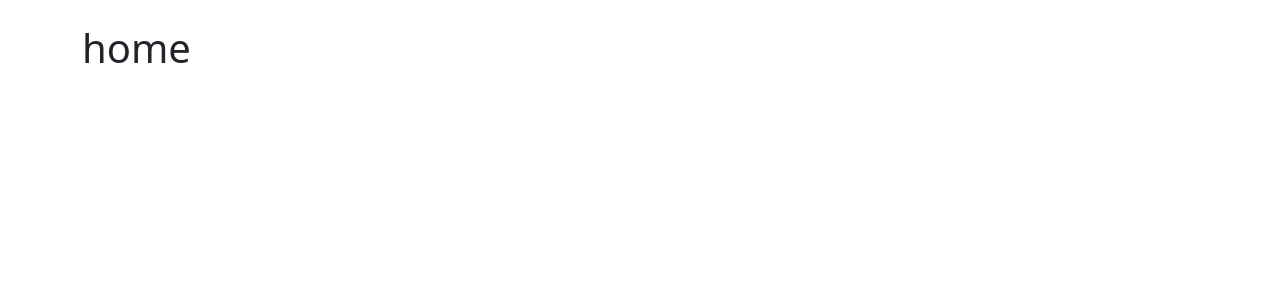
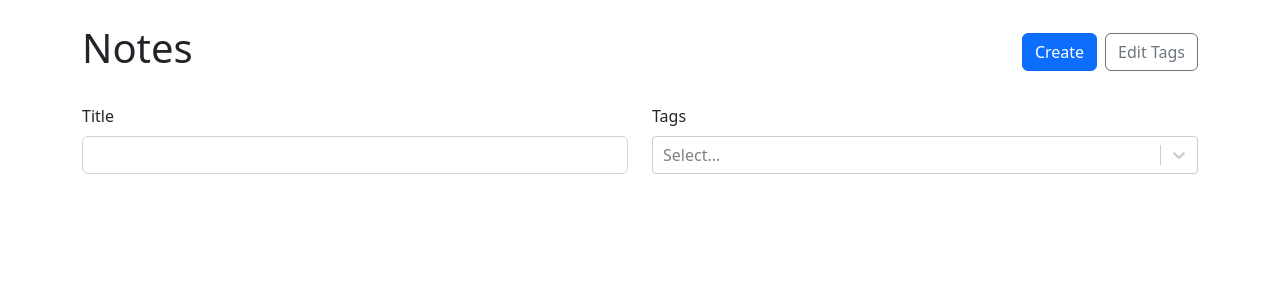
Before and after one commit to asherman-ca/1stTypeScriptProj, a React (Vite) app: page / in a window 1280 px wide. Shown: the top 300 px of the page. Built offline with nearby package versions, Linux system fonts and the light colour scheme.

Commit message:
note card

```diff
--- a/src/App.tsx
+++ b/src/App.tsx
@@ -1,12 +1,13 @@
 import 'bootstrap/dist/css/bootstrap.min.css';
 import { useMemo } from 'react';
-import { Container } from 'react-bootstrap';
+import { Container, Tab } from 'react-bootstrap';
 import { Routes, Route, Navigate } from 'react-router-dom';
 import { v4 as uuidV4 } from 'uuid';
 
+import { useLocalStorage } from './useLocalStorage';
 import EditNote from './Components/EditNote';
 import NewNote from './Components/NewNote';
-import { useLocalStorage } from './useLocalStorage';
+import NoteList from './Components/NoteList';
 
 export type Note = {
 	id: string;
@@ -62,7 +63,10 @@
 	return (
 		<Container className='my-4'>
 			<Routes>
-				<Route path='/' element={<h1>home</h1>} />
+				<Route
+					path='/'
+					element={<NoteList availableTags={tags} notes={notesWithTags} />}
+				/>
 				<Route
 					path='/new'
 					element={
--- a/src/Components/NoteForm.tsx
+++ b/src/Components/NoteForm.tsx
@@ -3,6 +3,7 @@
 import { Link } from 'react-router-dom';
 import CreatableReactSelect from 'react-select/creatable';
 import { v4 as uuidV4 } from 'uuid';
+import { useNavigate } from 'react-router-dom';
 
 import { NoteData, Tag } from '../App';
 
@@ -18,6 +19,7 @@
 	const titleRef = useRef<HTMLInputElement>(null);
 	const markdownRef = useRef<HTMLTextAreaElement>(null);
 	const [selectedTags, setSelectedTags] = useState<Tag[]>([]);
+	const navigate = useNavigate();
 
 	const handleSubmit = (e: FormEvent) => {
 		e.preventDefault();
@@ -27,6 +29,9 @@
 			markdown: markdownRef.current!.value,
 			tags: selectedTags,
 		});
+
+		// .. moves backward 1 page
+		navigate('..');
 	};
 
 	return (
--- /dev/null
+++ b/src/Components/NoteList.module.css
@@ -0,0 +1,9 @@
+.card {
+	transition: translate ease-in-out 100ms, box-shadow ease-in-out 100ms;
+}
+
+.card:hover,
+.card:focus {
+	translate: 0 -5px;
+	box-shadow: 0 5px 8px 0 rgba(0, 0, 0, 0.2);
+}
--- /dev/null
+++ b/src/Components/NoteList.tsx
@@ -0,0 +1,133 @@
+import { useState, useMemo } from 'react';
+import { Row, Col, Stack, Button, Form, Card, Badge } from 'react-bootstrap';
+import { Link } from 'react-router-dom';
+import ReactSelect from 'react-select';
+import styles from './NoteList.module.css';
+
+import { Note, Tag } from '../App';
+
+type SimplifiedNote = {
+	tags: Tag[];
+	title: string;
+	id: string;
+};
+
+type NoteListProps = {
+	availableTags: Tag[];
+	notes: SimplifiedNote[];
+};
+
+const NoteList = ({ availableTags, notes }: NoteListProps) => {
+	const [selectedTags, setSelectedTags] = useState<Tag[]>([]);
+	const [title, setTitle] = useState('');
+
+	const filteredNotes = useMemo(() => {
+		return notes.filter((note) => {
+			return (
+				(title === '' ||
+					note.title.toLowerCase().includes(title.toLowerCase())) &&
+				(selectedTags.length === 0 ||
+					selectedTags.every((tag) =>
+						note.tags.some((noteTag) => noteTag.id === tag.id)
+					))
+			);
+		});
+	}, [title, selectedTags, notes]);
+
+	return (
+		<>
+			<Row className='align-items-center mb-4'>
+				<Col>
+					<h1>Notes</h1>
+				</Col>
+				<Col xs='auto'>
+					<Stack gap={2} direction='horizontal'>
+						<Link to='/new'>
+							<Button variant='primary'>Create</Button>
+						</Link>
+						<Button variant='outline-secondary'>Edit Tags</Button>
+					</Stack>
+				</Col>
+			</Row>
+			<Form>
+				<Row className='mb-4'>
+					<Col>
+						<Form.Group>
+							<Form.Label>Title</Form.Label>
+							<Form.Control
+								type='text'
+								value={title}
+								onChange={(e) => setTitle(e.target.value)}
+							/>
+						</Form.Group>
+					</Col>
+					<Col>
+						<Form.Group>
+							<Form.Label>Tags</Form.Label>
+							<ReactSelect
+								value={selectedTags.map((tag) => {
+									return { label: tag.label, value: tag.id };
+								})}
+								onChange={(tags) => {
+									setSelectedTags(
+										tags.map((tag) => {
+											return { label: tag.label, id: tag.value };
+										})
+									);
+								}}
+								options={
+									availableTags &&
+									availableTags.map((tag) => {
+										return { label: tag.label, value: tag.id };
+									})
+								}
+								isMulti
+							/>
+						</Form.Group>
+					</Col>
+				</Row>
+			</Form>
+			<Row xs={1} sm={2} lg={3} xl={4} className='g-3'>
+				{filteredNotes.map((note) => (
+					<Col key={note.id}>
+						<NoteCard id={note.id} title={note.title} tags={note.tags} />
+					</Col>
+				))}
+			</Row>
+		</>
+	);
+};
+
+const NoteCard = ({ id, title, tags }: SimplifiedNote) => {
+	return (
+		<Card
+			as={Link}
+			to={`/${id}`}
+			className={`h-100 text-reset text-decoration-none ${styles.card}`}
+		>
+			<Card.Body>
+				<Stack
+					gap={2}
+					className='align-items-center justify-content-center h-100'
+				>
+					<span className='fs-5'>{title}</span>
+					{tags.length > 0 && (
+						<Stack
+							gap={1}
+							direction='horizontal'
+							className='justify-content-center flex-wrap'
+						>
+							{tags.map((tag) => (
+								<Badge className='text-truncate' key={tag.id}>
+									{tag.label}
+								</Badge>
+							))}
+						</Stack>
+					)}
+				</Stack>
+			</Card.Body>
+		</Card>
+	);
+};
+
+export default NoteList;
```
